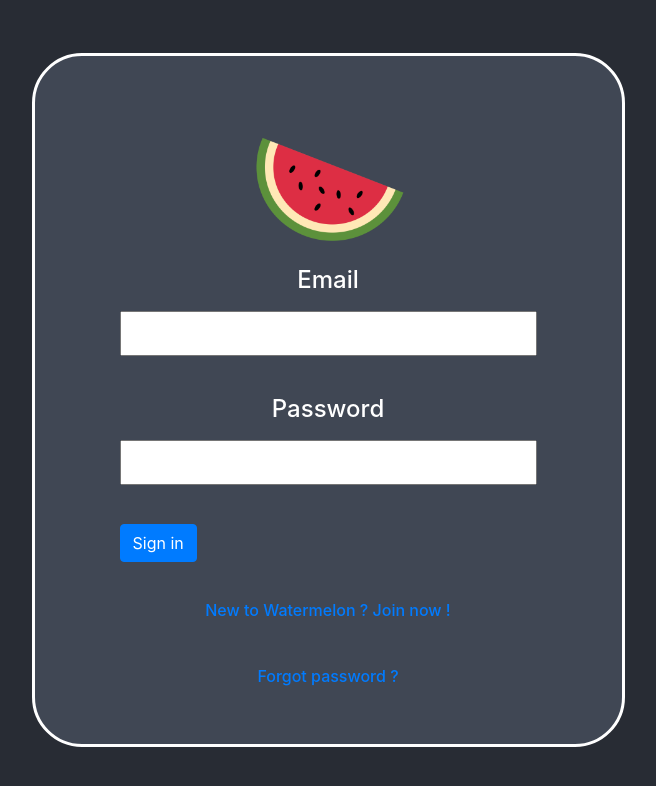
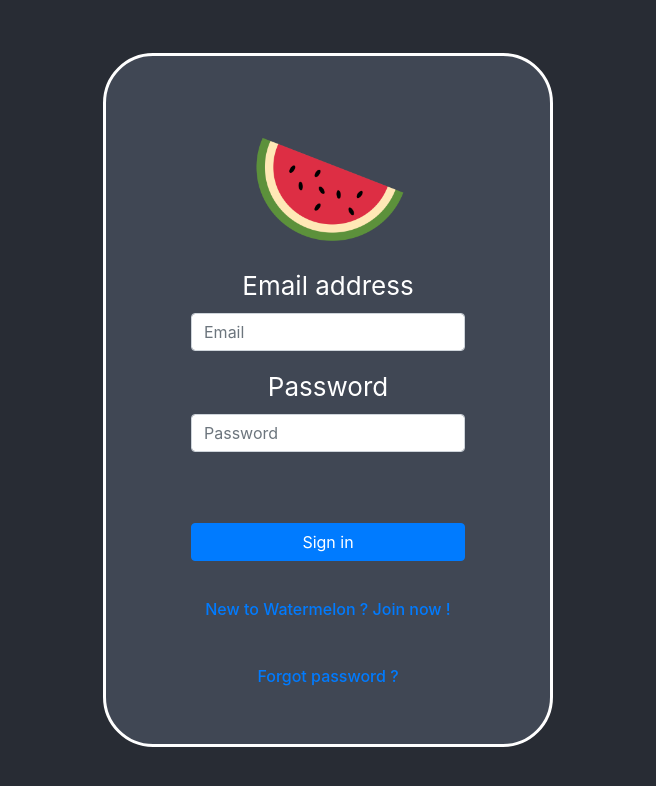
Before and after one commit to niniltp/react-banking-watermelon, a React (Create React App) app: page / in a window 1280 px wide. Shown: the top 786 px of the page, without its empty margins (312-968 px from the left). Built offline with nearby package versions, Linux system fonts and the light colour scheme.

Commit message:
Msg errors & finalization of the login page
Display message error (empty fields, wrong user ...)
Need to link to the next page at the line 80 by replacing "true" by "<Link to="/nameOfTheNextPage"></Link>"

```diff
--- a/src/Form/SignIn.js
+++ b/src/Form/SignIn.js
@@ -2,21 +2,22 @@ import React, { Component } from 'react';
 import 'bootstrap/dist/css/bootstrap.min.css';
 import { Button, ButtonToolbar } from 'reactstrap';
 import watermelon from './watermelon.png';
-import {Link } from 'react-router-dom';
-import users from '../data/users';
+import {Link} from 'react-router-dom';
+import Form from 'react-bootstrap/Form';
 
+//Code written by CHEONG Loïc
 
 class SignIn extends Component {
 
     constructor(props) {
         super(props);
         this.state = {
-            email: '',
-            password : ''};
+            email: "",
+            password : "",
+            errors : []};
         this.handleChangeEmail = this.handleChangeEmail.bind(this);
         this.handleChangePassword = this.handleChangePassword.bind(this);
-        this.connexion = this.connexion.bind(this);
-        this.inscription = this.inscription.bind(this);
+        this.signIn = this.signIn.bind(this);
     }
 
     handleChangeEmail(event) {
@@ -27,78 +28,95 @@ class SignIn extends Component {
         this.setState({ password: event.target.value });
     }
 
-    connexion(){
+    MsgErr(elt,msg){
+        /*This function will add error messages to the array errors
+        It will be use in the funciton checkFields*/
+        this.setState((lastState) => ({ errors : [...lastState.errors, {elt,msg} ]}));
+    }
 
+
+    signIn(){
+        //this function checks if there is what it is expected in the fields
+        //Otherwise, it will display a msg error
+
+        //Step 1 : check if there are empty fiels
+        this.setState({errors : [] }); //reinitiate the array errors
+        let condition = 0; //In order to that the user logs in to its page, it should no be any empty field
+
+        if (this.state.email === "") {
+           this.MsgErr("email","You have not to fill in this field !");
+           condition++;
+        }
+        if (this.state.password === "") {
+           this.MsgErr("password","You have not to fill in this field !");
+           condition++;
+        }
+
+
+        //Step 2 : is the user in the database ?
         console.log("Vous aviez appuyé sur le bouton connexion !");
         console.log(this.state.email + " " + this.state.password);
-        /*
-        const person localStorage.getItem("users").map((user) =>
+        const users = JSON.parse(localStorage.getItem("users"));
+        const user = users.filter((user)=> {return user.email===this.state.email;});
+        //console.log(user);
 
-        <ul>
-            <li>user.id +"\n"</li>
-            <li>user.first_name +"\n"</li>
-            <li>user.last_name +"\n"</li>
-            <li>user.email +"\n"</li>
-            <li>user.password +"\n"</li>
-            <li>user.is_admin +"\n\n"</li>
-        </ul>
-        </br>
-        );*/
-
-        for (let i=0; i<users.length; i++){
-            /*
-                //test d'affichage de la liste des données sur les utilisateurs
-            console.log(users[i].id +"\n"+
-                users[i].first_name +"\n"+
-                users[i].last_name +"\n"+
-                users[i].email +"\n"+
-                users[i].password +"\n"+
-                users[i].is_admin +"\n\n");
-            */
-
-            if (users[i].email===this.state.email && users[i].password === this.state.password) {
-                this.setState({ running: true });
+        if (user.length === 1) {//the user has been found in the array users
+            if (user[0].email===this.state.email && user[0].password === this.state.password) {
+                localStorage.setItem("isAuth",true);
+                localStorage.setItem("UserID",user[0].id);
                 console.log("Vous vous êtes bien connecté !");
-                console.log(users[i].first_name +" " +users[i].last_name);
+                console.log(user[0].first_name +" " +user[0].last_name);
              }
             else {
-                console.log("Vous ne vous êtes pas bien connecté !");
+                console.log("Connexion échoué ! Vous ne vous êtes pas connecté !");
+                this.MsgErr("wrongUser","There is an error somewhere");
+                condition++;
             }
+        } else { //user not found in the array users
+            this.MsgErr("wrongUser","There is an error somewhere");
+            condition++;
         }
 
+        return console.log(condition === 0 ? true : false);
+        // condition = 0 means that there is not any error
     }
 
-      inscription(){
-        console.log("Vous aviez appuyé sur le bouton inscription!");
-    }
 
     render() {
+        let  emailErr = null, passwordErr = null, wrongUserErr;
+
+        for(let err of this.state.errors){
+            if (err.elt === "email") emailErr = err.msg;
+            if (err.elt === "password") passwordErr = err.msg;
+            if (err.elt === "wrongUser") wrongUserErr = err.msg;
+        }
         return (
-            <form>
+            <Form>
                 <div className="home-container">
+                    <img src={watermelon} className="App-logo" alt="logo" />
+                    <Form.Group controlId="formBasicEmail">
+                        <Form.Label>Email address</Form.Label>
+                        <Form.Control type="email" placeholder="Email" onChange={this.handleChangeEmail} value={this.state.email}/>
+                        <p style={{fontSize:12, color: "red"}}>{emailErr ? emailErr : ""}</p>
+                    </Form.Group>
 
-                <div>
-                    <img src={watermelon} className="App-logo" alt="logo" />
-                    <h4><label>Email</label></h4>
-                    <input type="email" onChange={this.handleChangeEmail} value={this.state.email} />
-                </div>
+                    <Form.Group controlId="formGroupPassword">
+                        <Form.Label>Password</Form.Label>
+                        <Form.Control type="password" placeholder="Password" onChange={this.handleChangePassword} value={this.state.password}/>
+                        <p style={{fontSize:12, color: "red"}}>{passwordErr ? passwordErr : ""}</p>
+                    </Form.Group>
                     <br/>
-                <div>
-                    <h4><label>Password</label></h4>
-                    <input type="password" onChange={this.handleChangePassword} value={this.state.password} />
-                </div>
-                <br/>
+                    <p style={{fontSize:12, color: "red"}}>{wrongUserErr ? wrongUserErr : ""}</p>
                     <ButtonToolbar>
-               <Button type="submit" color="primary"  onClick={this.connexion} >Sign in</Button>
-              { /* <Button type = "submit" color="primary" onClick={this.inscription}>S'inscrire</Button>*/}
+                    <Button type="button" color="primary"  onClick={this.signIn} block>Sign in</Button>
+                    </ButtonToolbar>
 
-               </ButtonToolbar>
                     <br/>
                     <h6><Link to="/signUp">New to Watermelon ? Join now !</Link></h6>
                     <br/>
                     <h6><Link to="/pwdForgot">Forgot password ?</Link></h6>
                </div>
-            </form>
+            </Form>
 
         );
     }
```
Lines whose indentation alone changed are shown as unchanged.
